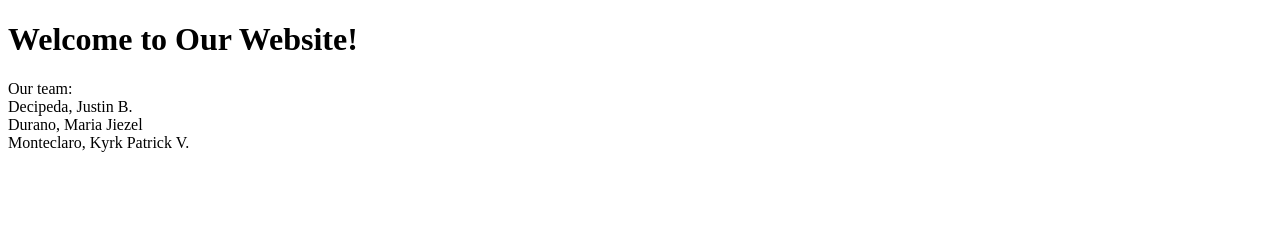
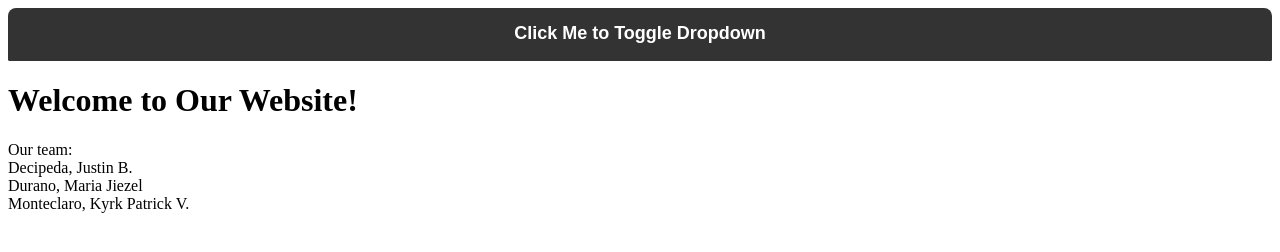
Before and after one commit to ZaneKy-1021/hehe, a plain HTML site: page index.html in a window 1280 px wide. Drawn offline with Linux system fonts and the light colour scheme.

Commit message:
Update index.html

```diff
--- a/index.html
+++ b/index.html
@@ -4,6 +4,72 @@
       <title>Batangas State University - The National Engineering University</title>
     </head>
     <body>
+      <!DOCTYPE html>
+<html>
+<head>
+    <title>My Dropdown Box</title>
+    <style>
+        /* Base box layout adjustments */
+        * { box-sizing: border-box; }
+
+        /* The Title header that acts as the button */
+        #dropdown-header {
+            background-color: #333333;
+            color: #ffffff;
+            font-family: Arial, sans-serif;
+            font-size: 18px;
+            font-weight: bold;
+            text-align: center;
+            padding: 15px;
+            margin: 0;
+            border-radius: 8px 8px 0 0;
+            cursor: pointer;
+            user-select: none; /* Prevents text highlighting when clicked */
+        }
+
+        /* The empty content box container */
+        #dropdown-content {
+            height: 0px;               /* Starts completely closed */
+            overflow: hidden;          /* Hides any elements placed inside when closed */
+            background-color: #f9f9f9;
+            border: 2px solid #333333;
+            border-top: none;          /* Connects cleanly to the header */
+            border-radius: 0 0 8px 8px;
+            transition: height 0.4s ease-in-out; /* Smooth sliding animation */
+        }
+
+        /* The state when the dropdown is clicked open */
+        #dropdown-content.open {
+            height: 300px;             /* The expanded height of your custom container */
+            padding: 20px;             /* Cushion space for your future elements */
+            overflow-y: auto;          /* Adds an internal scrollbar if your future content is huge */
+        }
+    </style>
+</head>
+<body>
+
+    <!-- Clickable Header Trigger -->
+    <div id="dropdown-header">Click Me to Toggle Dropdown</div>
+
+    <!-- Empty Box Container (Put whatever you want inside here later!) -->
+    <div id="dropdown-content">
+
+    </div>
+
+    <!-- Logic to open and close the box -->
+    <script>
+        var header = document.getElementById('dropdown-header');
+        var content = document.getElementById('dropdown-content');
+
+        header.onclick = function() {
+            // Toggles the class .open on and off every time you click
+            content.classList.toggle('open');
+        };
+    </script>
+
+</body>
+</html>
+
       <h1> Welcome to Our Website!</h1>
       <p> Our team: <br> Decipeda, Justin B. <br> Durano, Maria Jiezel <br> Monteclaro, Kyrk Patrick V.</p>
     </body>
```
